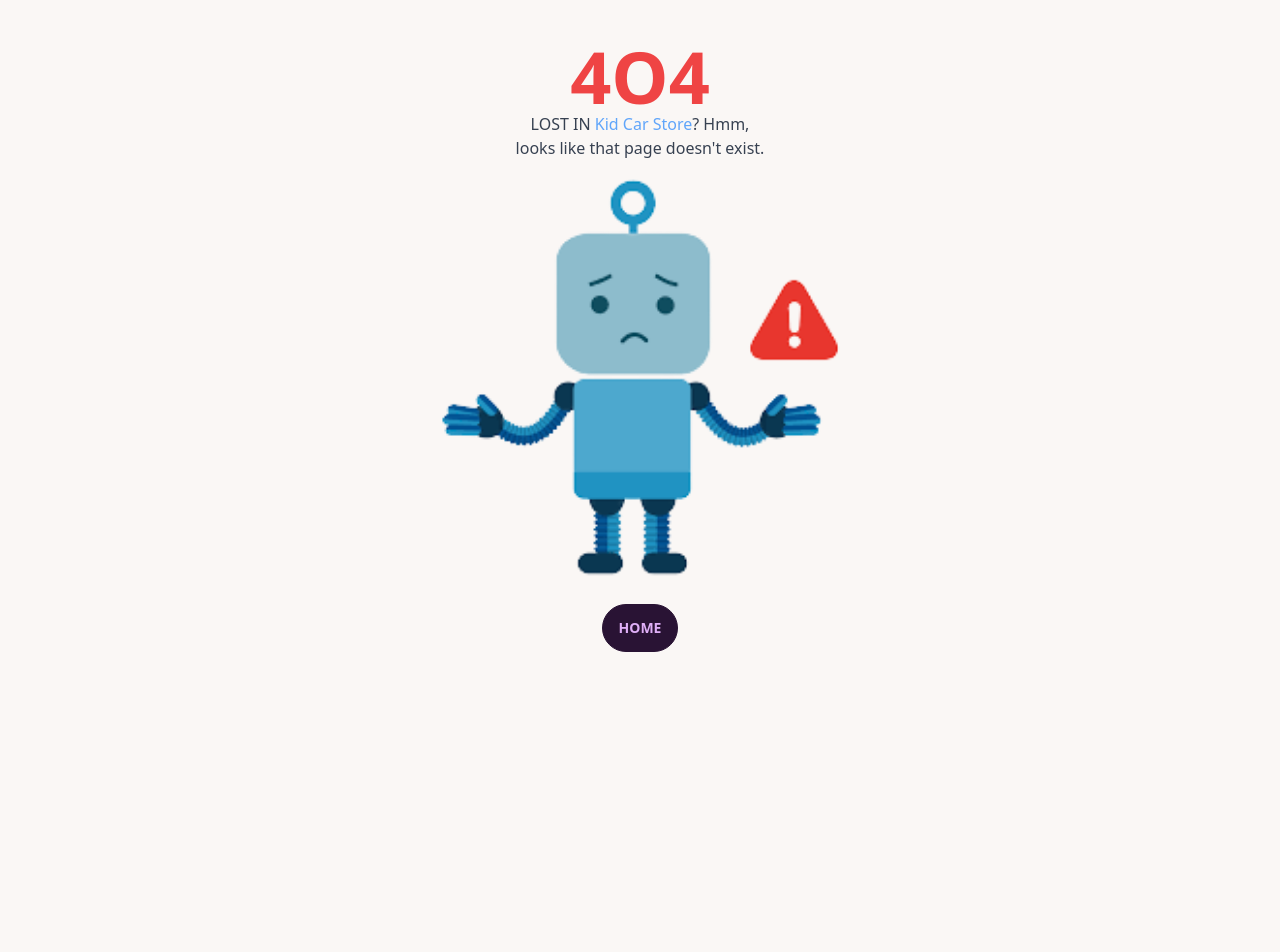
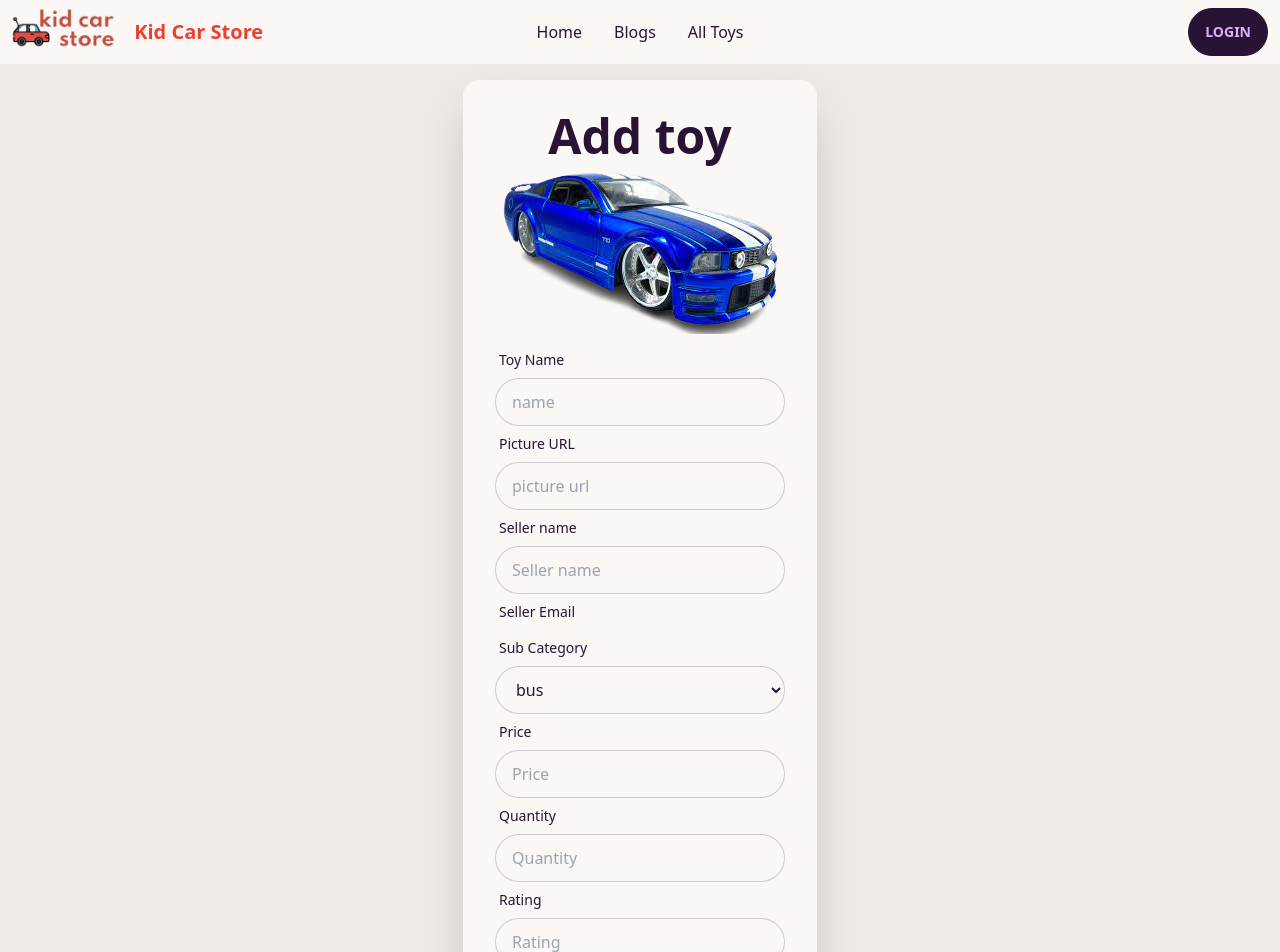
Before and after one commit to Sazzads/kid_car_store_client, a React (Vite) app: page /addtoy in a window 1280 px wide. Shown: the top 952 px of the page. Before the commit the page ends 800 px from the top, so only its background shows below. Built offline with nearby package versions, Linux system fonts and the light colour scheme; no server answers.

Commit message:
add a toy code complete

```diff
--- a/package.json
+++ b/package.json
@@ -16,6 +16,7 @@
     "match-sorter": "^6.3.1",
     "react": "^18.2.0",
     "react-dom": "^18.2.0",
+    "react-hook-form": "^7.43.9",
     "react-router-dom": "^6.11.2",
     "sort-by": "^1.2.0"
   },
--- /dev/null
+++ b/src/Pages/AddToy/AddToy.jsx
@@ -0,0 +1,133 @@
+import React from 'react';
+import { useForm } from "react-hook-form";
+import toypic from '../../assets/toy.png'
+import { useContext } from 'react';
+import { AuthContext } from '../../providers/AuthProvider';
+
+const AddToy = () => {
+    const { user } = useContext(AuthContext);
+
+    const { register, handleSubmit, watch, formState: { errors } } = useForm();
+    const onSubmit = data => {
+        fetch("http://localhost:5000/postToy", {
+            method: "POST",
+            headers: { "Content-Type": "application/json" },
+            body: JSON.stringify(data),
+        })
+        .then(res=>res.json())
+        .then(result=>{
+            console.log(result);
+        })
+        console.log(data);
+    }
+    return (
+        <div>
+            <div className="hero min-h-screen bg-base-200">
+                <div className="hero-content flex-col lg:flex-row-reverse">
+
+                    <div className="card flex-shrink-0 w-full max-w-sm shadow-2xl bg-base-100">
+                        <div className="card-body">
+                            <div className="">
+                                <h1 className="text-5xl font-bold text-center">Add toy</h1>
+                                <img src={toypic} alt="" />
+                            </div>
+                            <form onSubmit={handleSubmit(onSubmit)}>
+
+                                <div className="form-control">
+                                    <label className="label">
+                                        <span className="label-text">Toy Name</span>
+                                    </label>
+                                    <input type="text" {...register("name")} placeholder="name" className="input input-bordered" />
+                                </div>
+
+                                <div className="form-control">
+                                    <label className="label">
+                                        <span className="label-text">Picture URL</span>
+                                    </label>
+                                    <input type="text" {...register("pictureUrl")} placeholder="picture url" className="input input-bordered" />
+                                </div>
+
+                                <div className="form-control">
+                                    <label className="label">
+                                        <span className="label-text">Seller name</span>
+                                    </label>
+                                    <input type="text" {...register("sellerName")} placeholder="Seller name" className="input input-bordered" />
+                                </div>
+
+                                <div className="form-control">
+                                    <label className="label">
+                                        <span className="label-text">Seller Email</span>
+                                    </label>
+                                    {user && <input className="input input-bordered" value={user?.email}  {...register("email")} />}
+                                </div>
+
+                                <div className="form-control">
+                                    <label className="label">
+                                        <span className="label-text">Sub Category</span>
+                                    </label>
+                                    <select className="input input-bordered" {...register("category")}>
+                                        <option value="bus">bus</option>
+                                        <option value="car">car</option>
+                                        <option value="truck">truck</option>
+                                    </select>
+                                </div>
+
+                                <div className="form-control">
+                                    <label className="label">
+                                        <span className="label-text">Price</span>
+                                    </label>
+                                    <input type="number" {...register("price")} placeholder="Price" className="input input-bordered" />
+                                </div>
+
+                                <div className="form-control">
+                                    <label className="label">
+                                        <span className="label-text">Quantity</span>
+                                    </label>
+                                    <input type="number" {...register("quantity")} placeholder="Quantity" className="input input-bordered" />
+                                </div>
+
+                                <div className="form-control">
+                                    <label className="label">
+                                        <span className="label-text">Rating</span>
+                                    </label>
+                                    <input type="number" {...register("rating")} placeholder="Rating" className="input input-bordered" />
+                                </div>
+
+                                <div className="form-control">
+                                    <label className="label">
+                                        <span className="label-text">Description</span>
+                                    </label>
+                                    <input type="text" {...register("description")} placeholder="Description" className="input input-bordered" />
+                                </div>
+
+                                <div className="form-control mt-6">
+                                    <input className="btn btn-primary" type="submit" value="Add Toy" />
+                                </div>
+                            </form>
+                        </div>
+
+                    </div>
+
+                </div>
+            </div>
+
+            {/* <form onSubmit={handleSubmit(onSubmit)}>
+
+                <input defaultValue="test" {...register("example")} />
+
+                <input {...register("firstName")} />
+
+                <select {...register("gender")}>
+                    <option value="female">female</option>
+                    <option value="male">male</option>
+                    <option value="other">other</option>
+                </select>
+
+                <input type="submit" />
+
+            </form> */}
+        </div>
+    );
+};
+
+export default AddToy;
--- a/src/Routes/Routes.jsx
+++ b/src/Routes/Routes.jsx
@@ -4,6 +4,7 @@ import Home from "../Pages/Home/Home";
 import Login from "../Pages/Login/Login";
 import Register from "../Pages/Login/Register";
 import Error from "../Pages/Error/Error";
+import AddToy from "../Pages/AddToy/AddToy";
 
 const router = createBrowserRouter([
     {
@@ -23,6 +24,10 @@ const router = createBrowserRouter([
                 path: '/register',
                 element: <Register></Register>
             },
+            {
+                path: '/addtoy',
+                element: <AddToy></AddToy>
+            },
         ]
     },
 ]);
```
Also changed, not shown: src/assets/toy.png (added), 1 other file (tests, documents, lock files or other folders).
